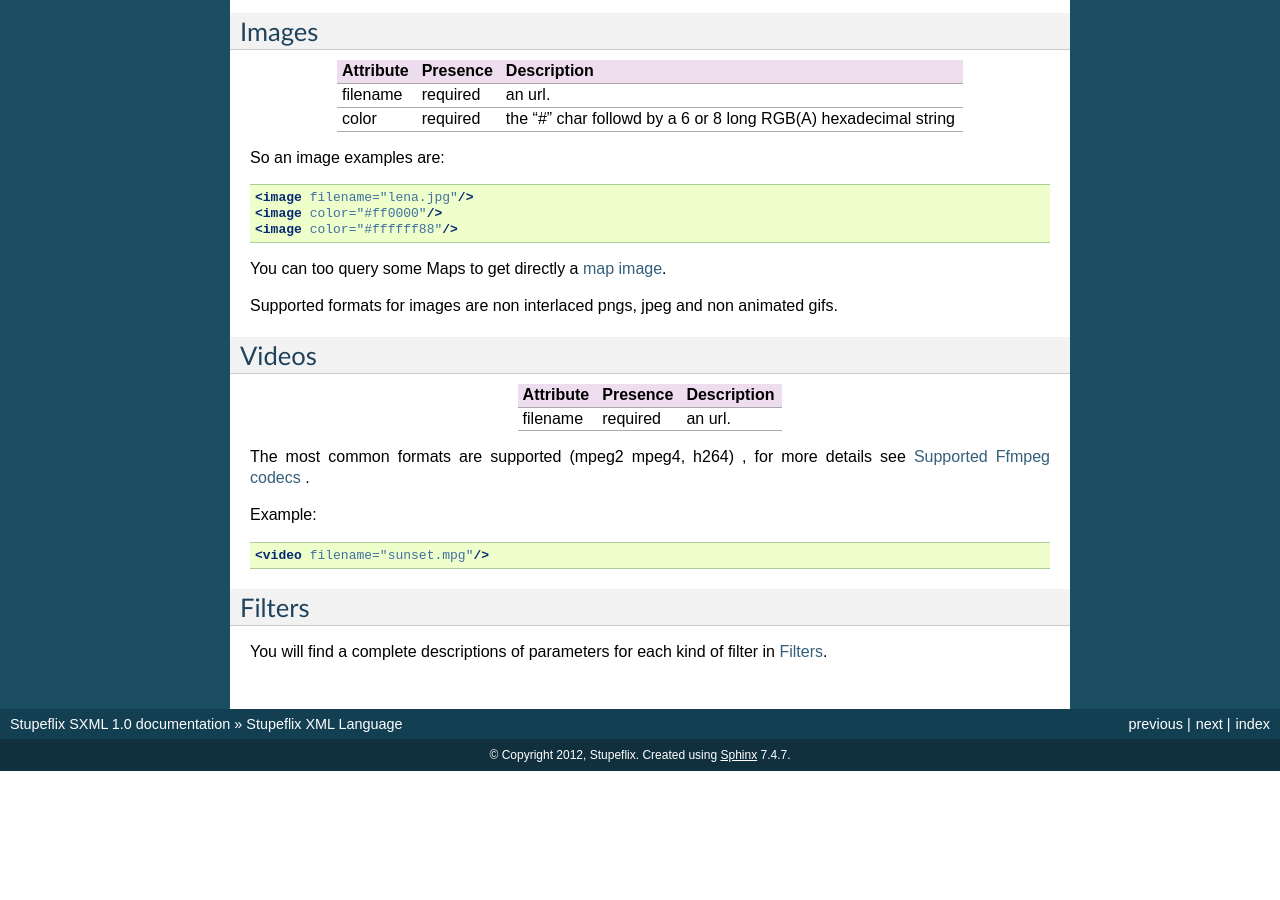
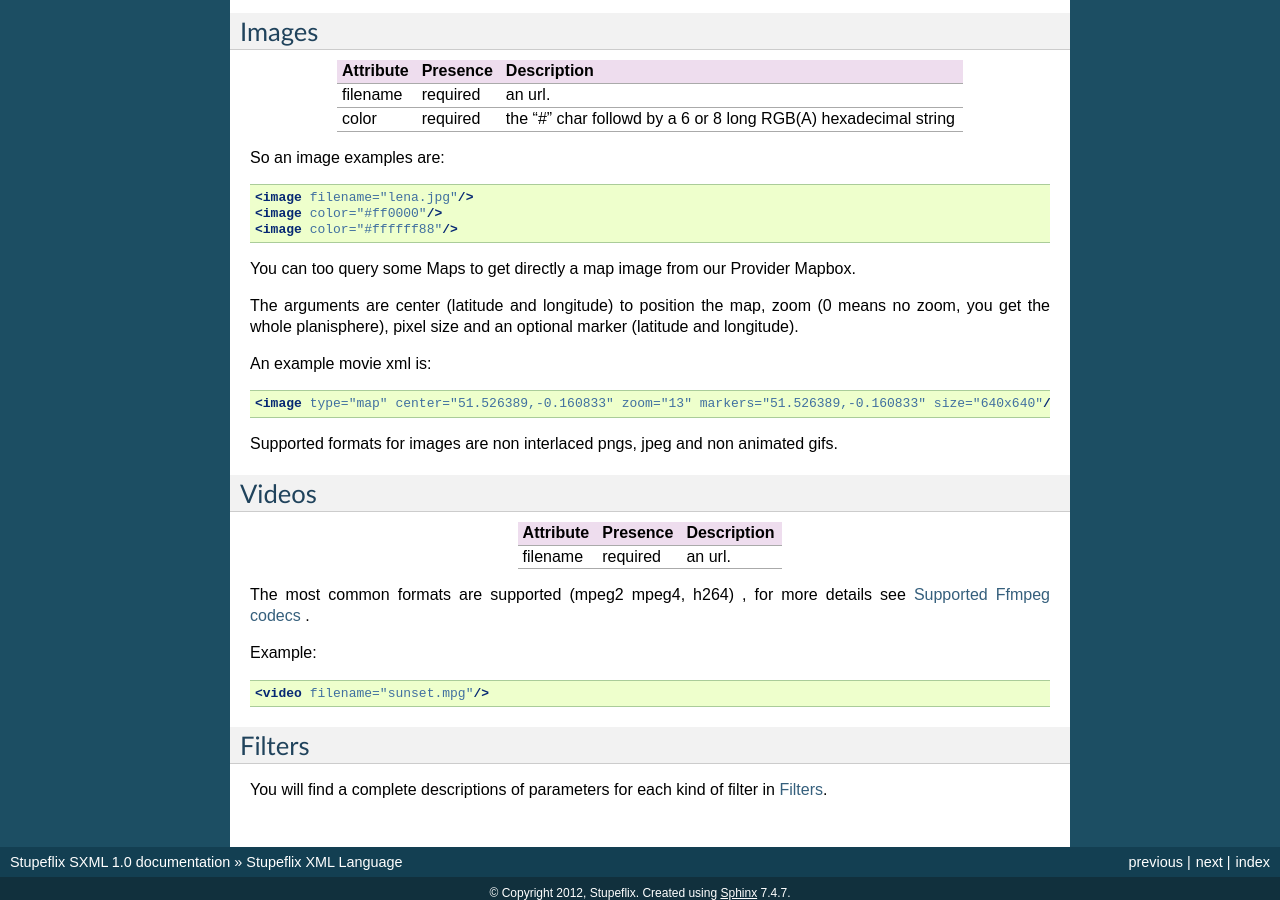
Before and after one commit to Stupeflix/stupeflix-sxml-doc, a Sphinx documentation site: the page built from docs/language.rst, in a window 1280 px wide and 900 px high, scrolled down 2713 px. Built offline with Sphinx 7.4.7, drawn with Linux system fonts in a browser that asks for light colours; before the commit the page ends 3484 px from its top, so only the background shows below that.

Commit message:
added maps documentation

```diff
--- a/docs/language.rst
+++ b/docs/language.rst
@@ -163,7 +163,15 @@ So an image examples are:
   <image color="#ff0000"/>
   <image color="#ffffff88"/>
 
-You can too query some Maps to get directly a `map image <http://wiki.stupeflix.com/doku.php?id=gmapsimage>`_.
+You can too query some Maps to get directly a map image from our Provider Mapbox.
+
+The arguments are center (latitude and longitude) to position the map, zoom (0 means no zoom, you get the whole planisphere), pixel size and an optional marker (latitude and longitude).
+
+An example movie xml is:
+
+.. code-block:: xml
+
+     <image type="map" center="51.526389,-0.160833" zoom="13" markers="51.526389,-0.160833" size="640x640"/>
 
 Supported formats for images are non interlaced pngs, jpeg and non animated gifs.
 
```
